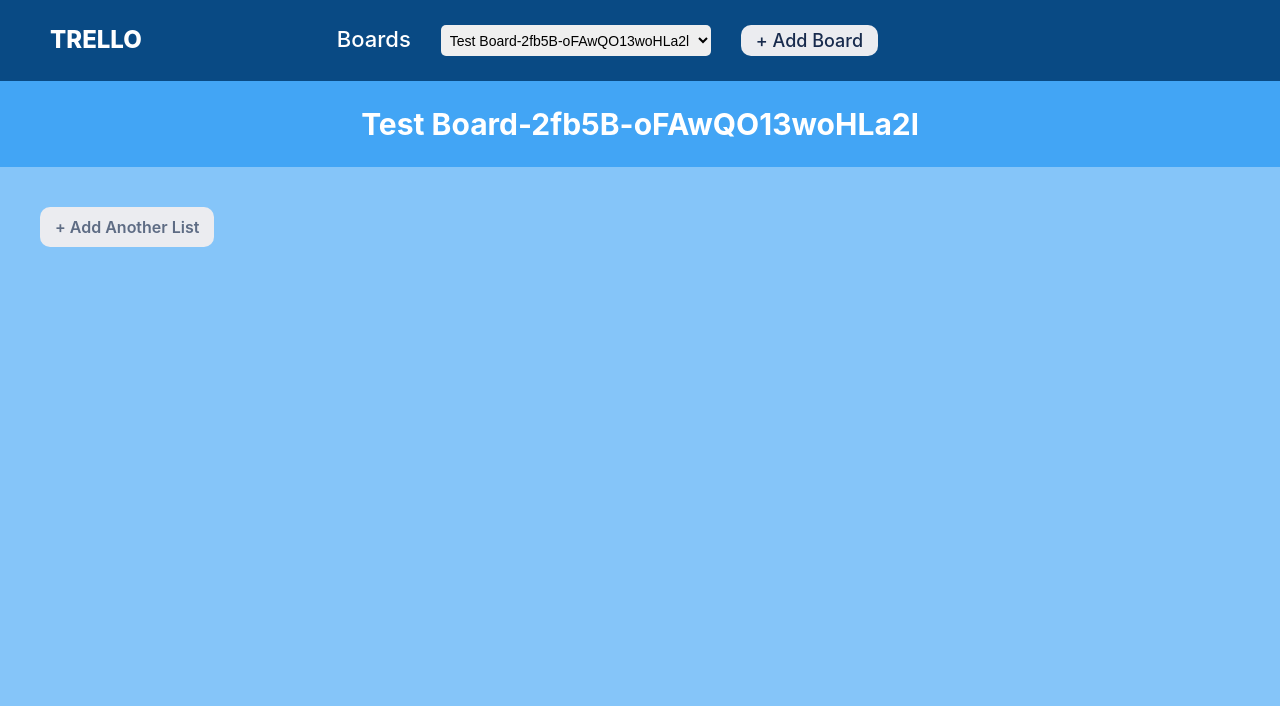
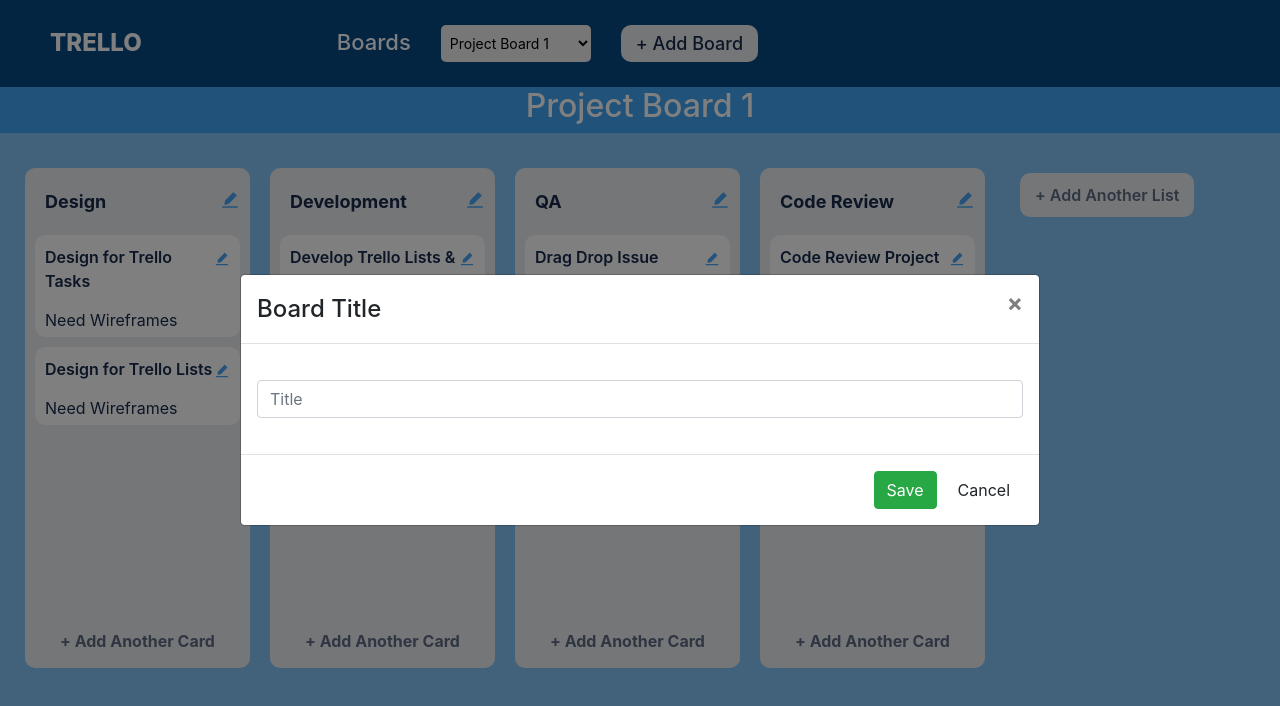
Before and after one commit to Purab93/react-trello-board, a React (Create React App) app: page / in a window 1280 px wide. Both pictures are taken after a click on the element "+ Add Board". Shown: the top 706 px of the page. Built offline with nearby package versions, Linux system fonts and the light colour scheme.

Commit message:
update final code with edit options

```diff
--- a/package.json
+++ b/package.json
@@ -6,11 +6,13 @@
     "@testing-library/jest-dom": "^5.11.4",
     "@testing-library/react": "^11.1.0",
     "@testing-library/user-event": "^12.1.10",
+    "bootstrap": "^4.6.0",
     "nanoid": "^3.1.20",
     "react": "^17.0.1",
     "react-beautiful-dnd": "^13.0.0",
     "react-bootstrap": "^1.5.1",
     "react-dom": "^17.0.1",
+    "react-icons": "^4.2.0",
     "react-scripts": "4.0.3",
     "web-vitals": "^1.0.1"
   },
--- a/src/App.css
+++ b/src/App.css
@@ -65,8 +65,9 @@
   margin: 10px 20px 10px 0;
   float: left;
   border-radius: 10px;
-  width: 250px;
-  min-height: 275px;
+  width: 225px;
+  min-height: 500px;
+  position: relative;
 }
 
 .droppable-title-holder{
@@ -135,4 +136,19 @@
   text-align: center;
   font-size: 16px;
   font-weight: bold;
+  position: absolute;
+  bottom: 10px;
+  margin: 20px 20px 0;
 }
+
+.edit-icon-btn {
+  float: right;
+  margin: 5px 0;
+  color: #48a5f4;
+  font-weight: 400;
+  cursor: pointer;
+}
+
+.form-input-holder {
+  margin: 20px;
+}
--- a/src/components/board.js
+++ b/src/components/board.js
@@ -27,11 +27,7 @@
 
         sourceDroppable.draggables = sourceArrayFinal;
         destinationDroppable.draggables.push(currentObj);
-
-        // no need to update state as we are accessing object and it is
-        // call by reference so gets updated automatically
-
-        // add event for trigger to save main trello board pending & save to localstorage
+        this.props.saveBoardCallback(this.state.boardData);
     };
 
     getDroppableDetails(droppableId){
@@ -59,30 +55,48 @@
         }
     };
 
-    addTaskCallback=(droppableId)=>{
+    addTaskCallback=(droppableId,title,text)=>{
         let droppableDetails = this.getDroppableDetails(droppableId),
             {saveBoardCallback} = this.props,
-            updatedState,
-            newId = nanoid();
+            updatedState;
+
         droppableDetails.draggables.push({
-            id: newId,
-            text: 'test-' + newId
+            id: nanoid(),
+            title: title,
+            text: text
         });
         updatedState = [...this.state.boardData];
         saveBoardCallback(updatedState);
     }
 
-    addListCallback=(event)=>{
+    addListCallback=(title)=>{
         let boardDataCopy = JSON.parse(JSON.stringify(this.state.boardData)),
-            {saveBoardCallback} = this.props,
-            newId = nanoid();
+            {saveBoardCallback} = this.props;
 
         boardDataCopy.push({
-            "id": newId,
-            "text": "Test Tab-" + newId ,
+            "id": nanoid(),
+            "title": title ,
             "draggables":[]
         });
         saveBoardCallback(boardDataCopy);
+    }
+
+    updateDragDropData = (droppableElm)=>{
+        let droppableDetails = this.getDroppableDetails(droppableElm.id),
+            {saveBoardCallback} = this.props,
+            updatedState;
+        droppableDetails.draggables = droppableElm.draggables;
+        updatedState = [...this.state.boardData];
+        saveBoardCallback(updatedState);
+    }
+
+    updateDropList = (droppableElmId,title)=>{
+        let droppableDetails = this.getDroppableDetails(droppableElmId),
+            {saveBoardCallback} = this.props,
+            updatedState;
+        droppableDetails.title = title;
+        updatedState = [...this.state.boardData];
+        saveBoardCallback(updatedState);
     }
 
     render(){
@@ -93,7 +107,7 @@
                     <h2>{boardName}</h2>
                 </div>
                 <DragDropContext onDragEnd={this.onDragEnd}>
-                    <DragDrop droppableData={this.state.boardData} addTaskCallback={this.addTaskCallback} addListCallback={this.addListCallback}/>
+                    <DragDrop updateDragDropData={this.updateDragDropData} droppableData={this.state.boardData} addTaskCallback={this.addTaskCallback} addListCallback={this.addListCallback} updateDropList={this.updateDropList} />
                 </DragDropContext>
             </div>
         )
--- a/src/components/drag-drop-manager.js
+++ b/src/components/drag-drop-manager.js
@@ -1,25 +1,36 @@
 import {Component, Fragment} from 'react';
 import DropElm from './drop-elm';
+import Modal from './modal';
 
 // Helps in generating random ids
 import { nanoid } from 'nanoid'
 
 export default class ListHolder extends Component{
-
-    // kept additional layer incase we need to perform any functionalities
-    addList = (event)=>{
-        this.props.addListCallback(event);
+    constructor(props){
+        super(props);
+        this.state ={
+            showModal: false
+        }
     }
 
+    toggleModalState = (event)=> {
+        this.setState({
+            showModal: !this.state.showModal
+        })
+    }
+
+    addList = (title)=>{
+        this.props.addListCallback(title);
+    }
 
     getDroppableDom(){
-        let {addTaskCallback, droppableData} = this.props;
+        let {addTaskCallback, droppableData, updateDragDropData,updateDropList} = this.props;
         return (
             <Fragment>
                 {
                     droppableData.map((droppableItem)=>{
                         return (
-                            <DropElm addTaskCallback={addTaskCallback} droppableItem={droppableItem} key={nanoid()} />
+                            <DropElm updateDropList={updateDropList} updateDragData={updateDragDropData} addTaskCallback={addTaskCallback} droppableItem={droppableItem} key={nanoid()} />
                         )
                     })
                 }
@@ -31,7 +42,10 @@
         return (
             <div className="list-holder">
                 {this.getDroppableDom()}
-                <div className="add-list-btn" onClick={this.addList}>+ Add Another List</div>
+                <div className="add-list-btn" onClick={this.toggleModalState}>+ Add Another List</div>
+                {this.state.showModal?
+                    <Modal modalTitle='List Title' showOnlyTitle={true} show={this.state.showModal} successCallback={this.addList} cancelCallback={this.toggleModalState}/>:<Fragment />
+                }
             </div>
         )
     }
--- a/src/components/drag-elm.js
+++ b/src/components/drag-elm.js
@@ -1,10 +1,35 @@
+import { Fragment } from 'react';
 import {Component} from 'react';
 import {Draggable } from 'react-beautiful-dnd';
+import Modal from './modal';
+import { AiFillEdit } from 'react-icons/ai';
+
 
 export default class DragElm extends Component{
+    constructor(props){
+        super(props);
+        this.state ={
+            showModal: false
+        }
+    }
+
+    toggleModalState = (event)=> {
+        this.setState({
+            showModal: !this.state.showModal
+        })
+    }
+
+    updateElmData = (title, content) =>{
+        let {updateDragElm, dragData} = this.props;
+        dragData.title = title || dragData.title;
+        dragData.text = content || dragData.text;
+        updateDragElm(dragData);
+    }
+
     render(){
         let {dragData,index} = this.props;
         return(
+            <Fragment>
                 <Draggable draggableId={dragData.id} index={index}>
                     {(provided, snapshot) => (
                         <div
@@ -13,11 +38,17 @@
                             {...provided.draggableProps}
                             {...provided.dragHandleProps}
                             >
+                            <div className="edit-icon-btn" onClick={this.toggleModalState}>
+                                <AiFillEdit />
+                            </div>
                             <div className="draggable-title-holder">{dragData.title}</div>
                             <div className="draggable-content-holder">{dragData.text}</div>
                         </div>
                     )}
                 </Draggable>
+                {this.state.showModal?
+                    <Modal title={dragData.title} content={dragData.text} show={this.state.showModal} successCallback={this.updateElmData} cancelCallback={this.toggleModalState}/>:<></>}
+            </Fragment>
         )
     }
 }
--- a/src/components/drop-elm.js
+++ b/src/components/drop-elm.js
@@ -1,18 +1,29 @@
-import {Component} from 'react';
+import {Component, Fragment} from 'react';
 import {Droppable } from 'react-beautiful-dnd';
 import DragElm from './drag-elm';
+import Modal from './modal';
+import { AiFillEdit } from 'react-icons/ai';
 
 // Helps in generating random ids
 import { nanoid } from 'nanoid';
 
 export default class DropElm extends Component{
+
+    constructor(props){
+        super(props);
+        this.state ={
+            showModal: false,
+            showEditListModal: false
+        }
+    }
+
     getDraggableElms(draggablesList){
         return (
             <div className="draggables-container">
                 {
                     draggablesList.map((dragElm,index)=>{
                         return (
-                            <DragElm key={nanoid()} dragData={dragElm} index={index}/>
+                            <DragElm key={nanoid()} dragData={dragElm} index={index} updateDragElm={this.updateDragElm}/>
                         )
                     })
                 }
@@ -20,14 +31,45 @@
         )
     }
 
-    addTask = (event)=>{
+    updateDragElm = (dragData) =>{
+        let {droppableItem,updateDragData} = this.props,
+            newDroppableItem = {...droppableItem};
+
+        newDroppableItem.draggables = newDroppableItem.draggables.map((dragElm)=>{
+            if(dragElm.id === dragData.id){
+                return dragData;
+            }
+            return dragElm;
+        });
+        updateDragData(newDroppableItem);
+    }
+
+    toggleModalState = (event)=> {
+        this.setState({
+            showModal: !this.state.showModal
+        })
+    }
+
+    toggleEditListModalState = (event)=> {
+        this.setState({
+            showEditListModal: !this.state.showEditListModal
+        })
+    }
+
+    addTask = (title, content)=>{
         let {addTaskCallback,droppableItem} = this.props;
-        addTaskCallback(droppableItem.id);
+        addTaskCallback(droppableItem.id,title, content);
+    }
+
+    updateListName = (title)=>{
+        let {droppableItem,updateDropList} = this.props
+        updateDropList(droppableItem.id,title);
     }
 
     render(){
         let {droppableItem} = this.props;
         return(
+            <Fragment>
                 <Droppable droppableId={droppableItem.id}>
                     {(provided, snapshot) => (
                         <div
@@ -36,16 +78,25 @@
                             style={{ backgroundColor: snapshot.isDraggingOver ? '#1d99fd' : '#ebecf0' }}
                             {...provided.droppableProps}
                         >
+                            <div className="edit-icon-btn" onClick={this.toggleEditListModalState}>
+                                <AiFillEdit />
+                            </div>
                             <div className="droppable-title-holder">
-                            {droppableItem.text}
+                                {droppableItem.title}
                             </div>
                             {this.getDraggableElms(droppableItem.draggables)}
                             {provided.placeholder}
-                        <div ></div>
-                        <div className="add-draggable-btn" onClick={this.addTask}>+ Add Another Card</div>
+                            <div className="add-draggable-btn" onClick={this.toggleModalState}>+ Add Another Card</div>
                         </div>
                     )}
                 </Droppable>
+                {this.state.showEditListModal?
+                    <Modal modalTitle='List Title' showOnlyTitle={true} title={droppableItem.title} show={this.state.showEditListModal} successCallback={this.updateListName} cancelCallback={this.toggleEditListModalState}/>:<Fragment />
+                }
+                {this.state.showModal?
+                    <Modal show={this.state.showModal} successCallback={this.addTask} cancelCallback={this.toggleModalState}/>:<Fragment />
+                }
+            </Fragment>
         )
     }
 }
--- /dev/null
+++ b/src/components/modal.js
@@ -0,0 +1,96 @@
+import React from 'react';
+import { Fragment } from 'react';
+import { Modal, Button, Alert} from 'react-bootstrap';
+
+export default class EnquiryModal extends React.Component {
+    constructor(props) {
+        super(props);
+        let {modalTitle,showOnlyTitle,title,content} = this.props;
+        this.state = {
+            show: this.props.show || false,
+            showOnlyTitle: showOnlyTitle || false,
+            modalTitle: modalTitle || 'Task Details',
+            title: title || '',
+            content: content || '',
+            showError: false
+        };
+    }
+
+    handleClose = ()=> {
+        this.setState({ show: false });
+        this.props.cancelCallback();
+    }
+
+    handleShow = ()=> {
+        this.setState({ show: true });
+    }
+
+    updateTitle = (event) =>{
+        this.setState({
+            title: event.target.value,
+            showError: event.target.value?false:true
+        });
+    }
+
+    updateContent = (event) =>{
+        this.setState({
+            content: event.target.value
+        });
+    }
+
+    toggleError = () => {
+        this.setState({
+            showError: !this.state.title
+        });
+    }
+
+    saveData = () => {
+        let {title,content} = this.state;
+        if(!title){
+            this.toggleError();
+            return true;
+        }
+        this.props.successCallback(title,content);
+        this.handleClose();
+    }
+
+    render() {
+        let {modalTitle,show,showOnlyTitle,title,content,showError} = this.state;
+        return (
+            <Modal
+                centered
+                size="lg"
+                show={show}
+                onHide={this.handleClose}
+            >
+                <Modal.Header closeButton>
+                    <Modal.Title>{modalTitle}</Modal.Title>
+                </Modal.Header>
+                <Modal.Body>
+                    {showError?
+                    <Alert variant='danger'>Please Add Title</Alert>:<Fragment/>}
+                    <div className="add-edit-form row form-input-holder">
+                        <div className="input-group col-md-12">
+                            <input type="text" className="form-control" placeholder="Title" name="title" value={title} onChange={this.updateTitle} />
+                        </div>
+                    </div>
+                    {!showOnlyTitle?
+                        <div className="add-edit-form row form-input-holder">
+                            <div className="input-group col-md-12">
+                                <textarea className="form-control" placeholder="Content" name="content" value={content} onChange={this.updateContent} />
+                            </div>
+                        </div>:<Fragment />
+                    }
+                </Modal.Body>
+                <Modal.Footer>
+                    <Button variant="success" onClick={this.saveData}>
+                        Save
+                    </Button>
+                    <Button variant="fail" onClick={this.handleClose}>
+                        Cancel
+                    </Button>
+                </Modal.Footer>
+            </Modal>
+        );
+    }
+}
--- a/src/components/trello-board.js
+++ b/src/components/trello-board.js
@@ -1,5 +1,6 @@
-import {Component} from 'react';
+import {Component, Fragment} from 'react';
 import Board from './board';
+import Modal from './modal';
 
 // Helps in generating random ids
 import { nanoid } from 'nanoid';
@@ -15,7 +16,8 @@
         this.state={
             boardsData: trelloData,
             appName : "TRELLO", // In future we can change the name from data as well
-            currBoardId : trelloData[0].id
+            currBoardId : trelloData[0].id,
+            showModal: false
         }
     }
 
@@ -69,13 +71,13 @@
         });
     }
 
-    addNewBoard = ()=>{
+    addNewBoard = (title)=>{
         let {boardsData} = this.state,
             updatedBoardsData = [...boardsData],
             newId = nanoid();
 
         updatedBoardsData.push({
-            "name": "Test Board-" + newId,
+            "name": title,
             "id": newId,
             "data":[]
         });
@@ -87,6 +89,12 @@
         });
     }
 
+    toggleModalState = (event)=> {
+        this.setState({
+            showModal: !this.state.showModal
+        })
+    }
+
     render(){
         return (
             <div className="trello-app-holder">
@@ -95,7 +103,10 @@
                     <div className="board-list-holder">
                         <div className="board-change-text">Boards</div>
                         {this.getBoardList()}
-                        <div className="add-board-btn" onClick={this.addNewBoard}>+ Add Board</div>
+                        <div className="add-board-btn" onClick={this.toggleModalState}>+ Add Board</div>
+                        {this.state.showModal?
+                            <Modal modalTitle='Board Title' showOnlyTitle={true} show={this.state.showModal} successCallback={this.addNewBoard} cancelCallback={this.toggleModalState}/>:<Fragment />
+                        }
                     </div>
                 </div>
                 {this.getBoard()}
--- a/src/data/data.json
+++ b/src/data/data.json
@@ -3,30 +3,58 @@
         "id": "board-1",
         "data":[{
             "id": "design-tab",
-            "text":"Design",
+            "title":"Design",
             "draggables":[
                 {
                     "id": "design-1",
-                    "title": "Design 1",
-                    "text": "Design Content 1"
+                    "title": "Design for Trello Tasks",
+                    "text": "Need Wireframes"
                 },{
                     "id": "design-2",
-                    "title": "Design 2",
-                    "text": "Design Content 2"
+                    "title": "Design for Trello Lists",
+                    "text": "Need Wireframes"
                 }
             ]
         },{
             "id": "development-tab",
-            "text":"Development",
+            "title":"Development",
             "draggables":[
                 {
                     "id": "Development-1",
-                    "title": "Development 1",
-                    "text": "Development Content 1"
+                    "title": "Develop Trello Lists & Tasks",
+                    "text": "Development of drag drop module"
                 },{
                     "id": "Development-2",
-                    "title": "Development 2",
-                    "text": "Development Content 2"
+                    "title": "Optimisation of code",
+                    "text": "Optimise the code by breaking in modules"
+                }
+            ]
+        },{
+            "id": "qa-tab",
+            "title":"QA",
+            "draggables":[
+                {
+                    "id": "qa-1",
+                    "title": "Drag Drop Issue",
+                    "text": "Drag the tile outside & try to drag it again. Doesn't meet results"
+                },{
+                    "id": "qa-2",
+                    "title": "Drag Drop Issue work around",
+                    "text": "For the other mentioned issue move another tile & try again. :p"
+                }
+            ]
+        },{
+            "id": "code-review-tab",
+            "title":"Code Review",
+            "draggables":[
+                {
+                    "id": "code-review-1",
+                    "title": "Code Review Project structure",
+                    "text": "Review file structure & breakup of modules"
+                },{
+                    "id": "code-review-2",
+                    "title": "Code Review Optimisation",
+                    "text": "Performance Optimisation Pending"
                 }
             ]
         }]
@@ -35,30 +63,30 @@
     "id": "board-2",
     "data":[{
         "id": "qa-tab",
-        "text":"QA",
+        "title":"QA",
         "draggables":[
             {
                 "id": "qa-1",
-                "title": "QA 1",
-                "text": "QA Content 1"
+                "title": "Drag Drop Issue",
+                "text": "Drag the tile outside & try to drag it again. Doesn't meet results"
             },{
                 "id": "qa-2",
-                "title": "QA 2",
-                "text": "QA Content 2"
+                "title": "Drag Drop Issue work around",
+                "text": "For the other mentioned issue move another tile & try again. :p"
             }
         ]
     },{
         "id": "code-review-tab",
-        "text":"Code Review",
+        "title":"Code Review",
         "draggables":[
             {
                 "id": "code-review-1",
-                "title": "Code Review 1",
-                "text": "Code Review Content 1"
+                "title": "Code Review Project structure",
+                "text": "Review file structure & breakup of modules"
             },{
-                "id": "Development-2",
-                "title": "Code Review 2",
-                "text": "Code Review Content 2"
+                "id": "code-review-2",
+                "title": "Code Review Optimisation",
+                "text": "Performance Optimisation Pending"
             }
         ]
     }]
--- a/src/index.js
+++ b/src/index.js
@@ -2,6 +2,7 @@
 import ReactDOM from 'react-dom';
 import './index.css';
 import App from './App';
+import 'bootstrap/dist/css/bootstrap.min.css';
 
 ReactDOM.render(
   <React.StrictMode>
```
Also changed, not shown: 1 other file (tests, documents, lock files or other folders). Lines whose indentation alone changed are shown as unchanged.
